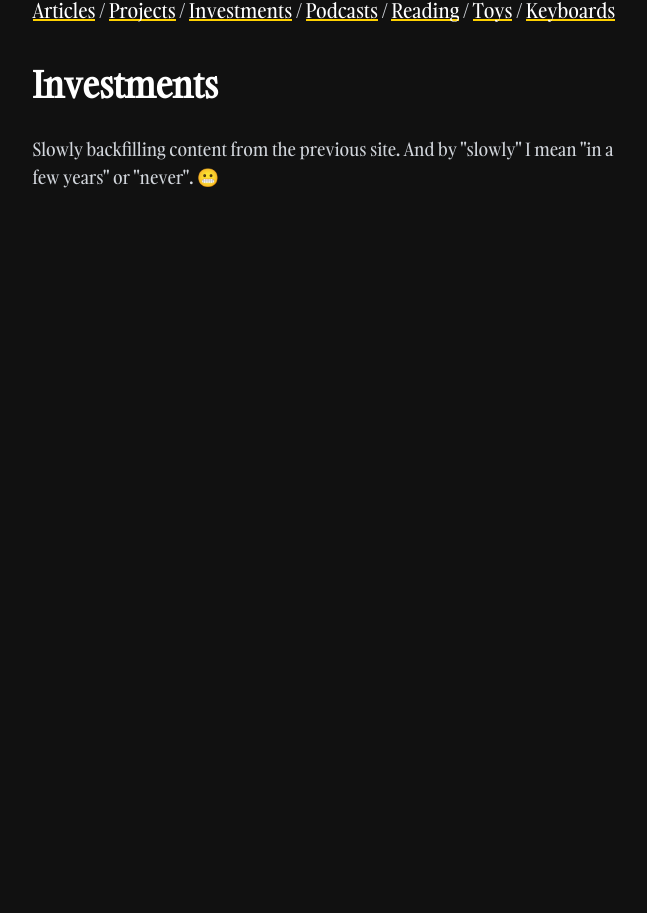
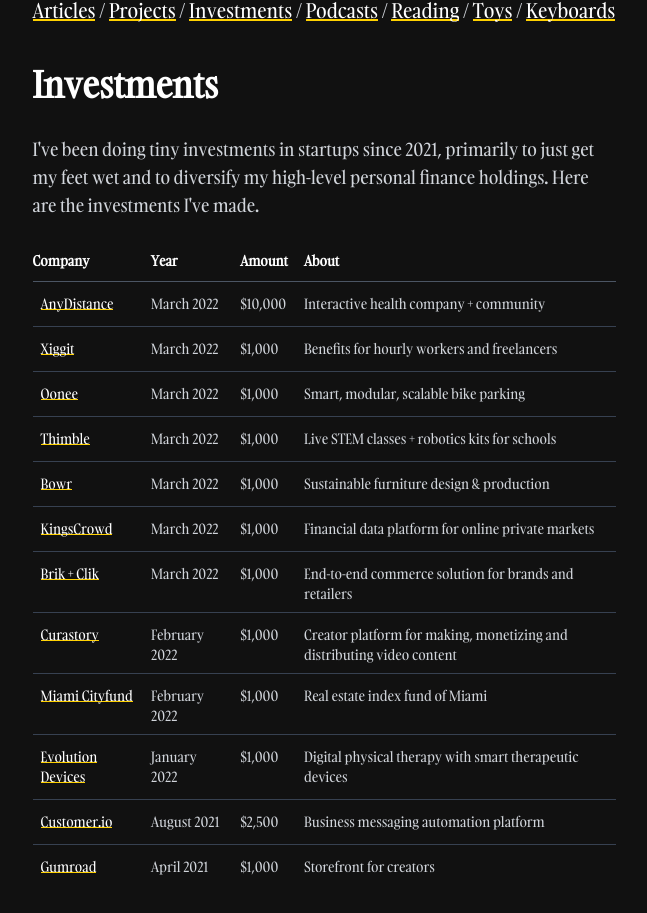
Before and after one commit to Shpigford/joshpigford, a Next.js app: page /investments in a window 1280 px wide. Shown: the part 169-1082 px from the top of the page, without its empty margins (117-764 px from the left). Before the commit the page ends 800 px from the top, so only its background shows below. Built offline with nearby package versions, Linux system fonts and the light colour scheme.

Commit message:
Investments

```diff
--- a/app/investments/page.tsx
+++ b/app/investments/page.tsx
@@ -2,7 +2,92 @@
   return (
     <div className="prose dark:prose-invert font-serif">
       <h1 className="font-serif text-4xl">Investments</h1>
-      <p className="text-lg">Slowly backfilling content from the previous site. And by &quot;slowly&quot; I mean &quot;in a few years&quot; or &quot;never&quot;. 😬</p>
+      <p className="text-lg">I&apos;ve been doing tiny investments in startups since 2021, primarily to just get my feet wet and to diversify my high-level personal finance holdings. Here are the investments I&apos;ve made.</p>
+
+      <table>
+        <thead>
+          <tr>
+            <th>Company</th>
+            <th>Year</th>
+            <th>Amount</th>
+            <th>About</th>
+          </tr>
+        </thead>
+        <tbody className="text-sm">
+          <tr>
+            <td className="px-2 py-3"><a href="https://anydistance.club" className="thick-link">AnyDistance</a></td>
+            <td>March 2022</td>
+            <td>$10,000</td>
+            <td>Interactive health company + community</td>
+          </tr>
+          <tr>
+            <td className="px-2 py-3"><a href="https://www.xiggit.com" className="thick-link">Xiggit</a></td>
+            <td>March 2022</td>
+            <td>$1,000</td>
+            <td>Benefits for hourly workers and freelancers</td>
+          </tr>
+          <tr>
+            <td className="px-2 py-3"><a href="https://www.ooneepod.com" className="thick-link">Oonee</a></td>
+            <td>March 2022</td>
+            <td>$1,000</td>
+            <td>Smart, modular, scalable bike parking</td>
+          </tr>
+          <tr>
+            <td className="px-2 py-3"><a href="https://thimble.io" className="thick-link">Thimble</a></td>
+            <td>March 2022</td>
+            <td>$1,000</td>
+            <td>Live STEM classes + robotics kits for schools</td>
+          </tr>
+          <tr>
+            <td className="px-2 py-3"><a href="https://bowr.co" className="thick-link">Bowr</a></td>
+            <td>March 2022</td>
+            <td>$1,000</td>
+            <td>Sustainable furniture design & production</td>
+          </tr>
+          <tr>
+            <td className="px-2 py-3"><a href="https://kingscrowd.com" className="thick-link">KingsCrowd</a></td>
+            <td>March 2022</td>
+            <td>$1,000</td>
+            <td>Financial data platform for online private markets</td>
+          </tr>
+          <tr>
+            <td className="px-2 py-3"><a href="https://brikclik.com" className="thick-link">Brik + Clik</a></td>
+            <td>March 2022</td>
+            <td>$1,000</td>
+            <td>End-to-end commerce solution for brands and retailers</td>
+          </tr>
+          <tr>
+            <td className="px-2 py-3"><a href="https://curastory.co" className="thick-link">Curastory</a></td>
+            <td>February 2022</td>
+            <td>$1,000</td>
+            <td>Creator platform for making, monetizing and distributing video content</td>
+          </tr>
+          <tr>
+            <td className="px-2 py-3"><a href="https://nada.co/cityfunds/33100" className="thick-link">Miami Cityfund</a></td>
+            <td>February 2022</td>
+            <td>$1,000</td>
+            <td>Real estate index fund of Miami</td>
+          </tr>
+          <tr>
+            <td className="px-2 py-3"><a href="https://www.evolutiondevices.com" className="thick-link">Evolution Devices</a></td>
+            <td>January 2022</td>
+            <td>$1,000</td>
+            <td>Digital physical therapy with smart therapeutic devices</td>
+          </tr>
+          <tr>
+            <td className="px-2 py-3"><a href="https://customer.io" className="thick-link">Customer.io</a></td>
+            <td>August 2021</td>
+            <td>$2,500</td>
+            <td>Business messaging automation platform</td>
+          </tr>
+          <tr>
+            <td className="px-2 py-3"><a href="https://gumroad.com" className="thick-link">Gumroad</a></td>
+            <td>April 2021</td>
+            <td>$1,000</td>
+            <td>Storefront for creators</td>
+          </tr>
+        </tbody>
+      </table>
     </div>
   )
 }
```
